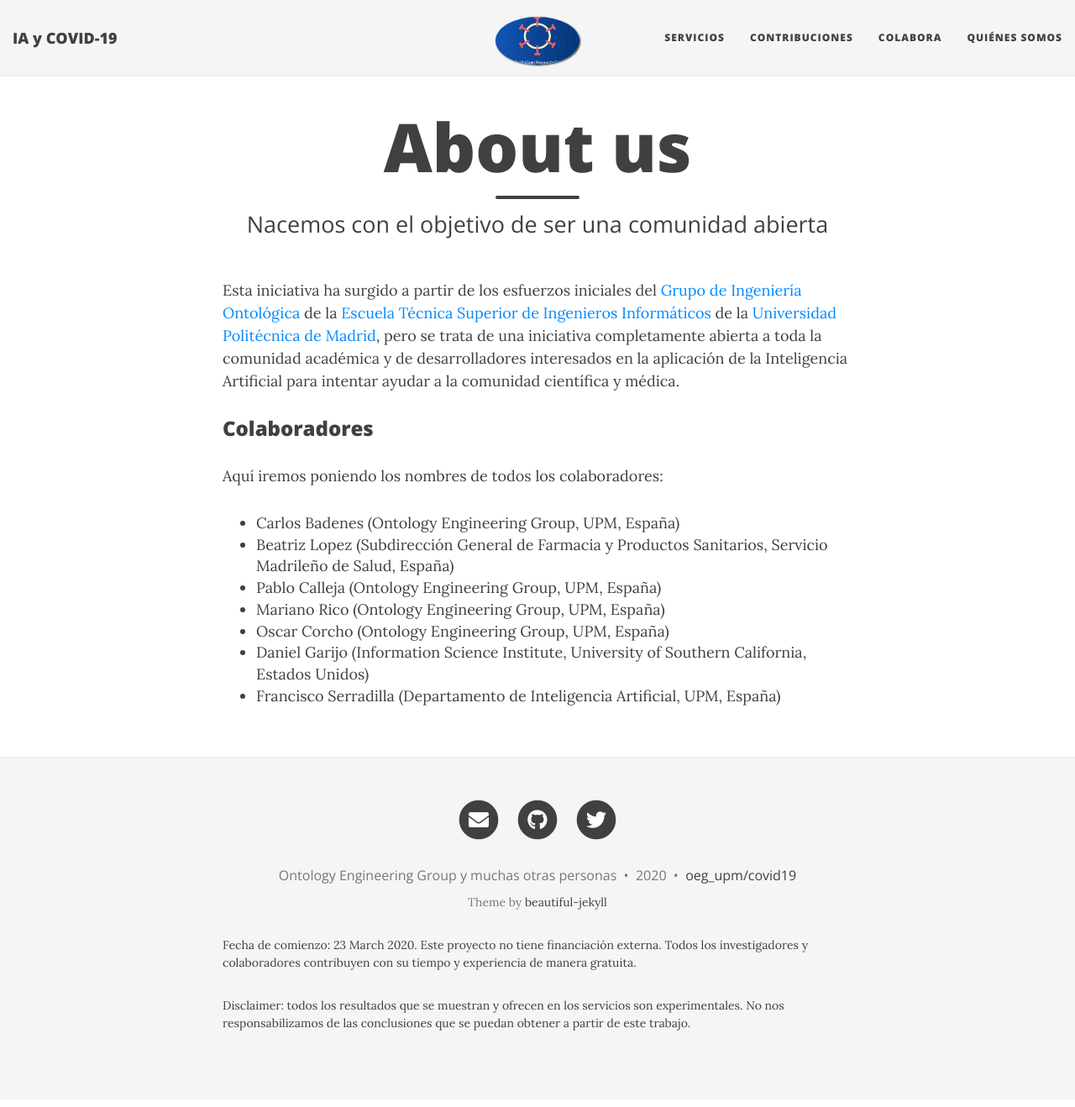
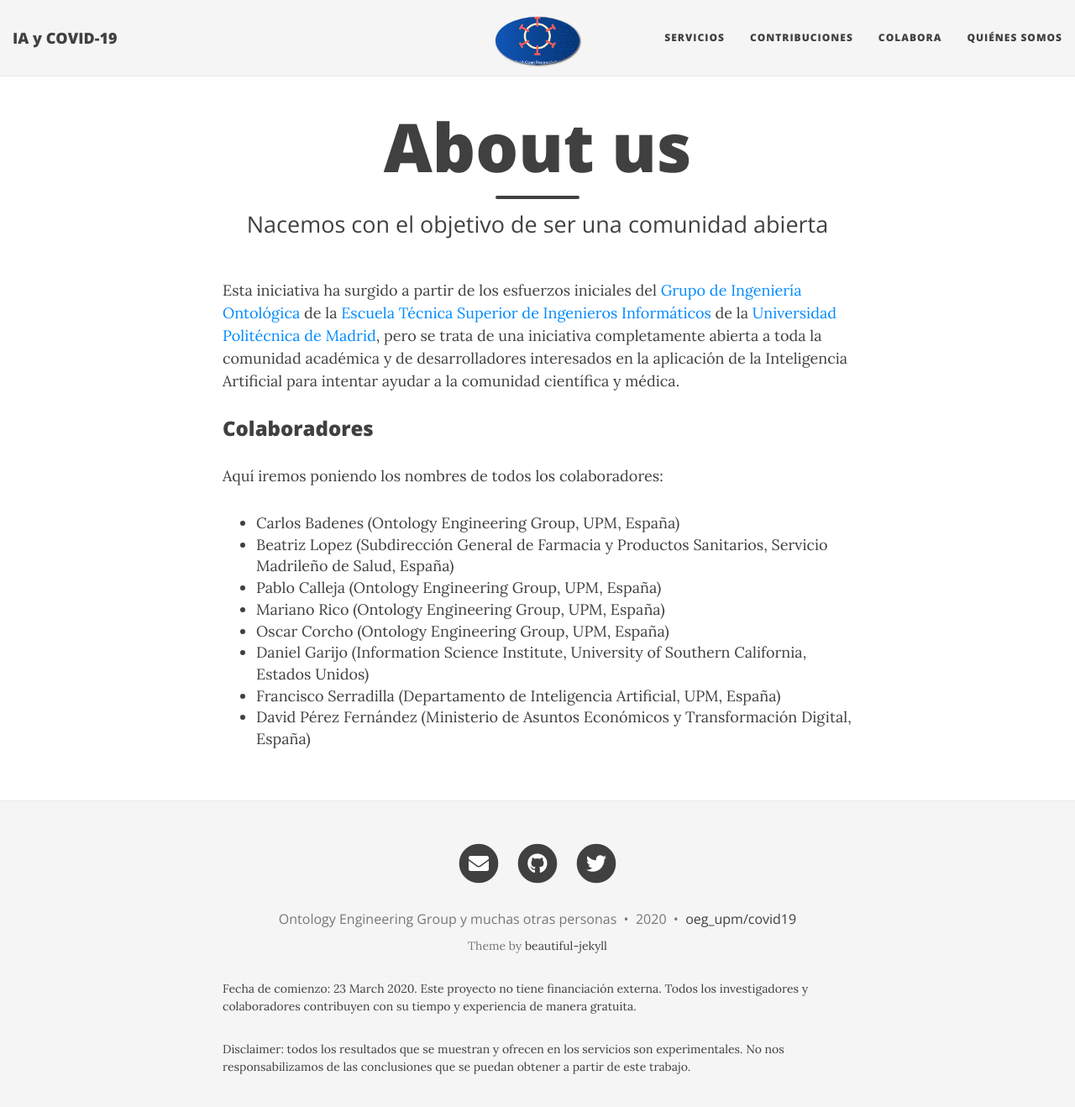
Before and after one commit to oeg-upm/covid19, a Jekyll site: the page built from aboutus.md, in a window 1280 px wide and 1361 px high. Shown: the top 1318 px of the window at 84% size. Built offline with Jekyll 4.4.1, drawn with Linux system fonts in a browser that asks for light colours; nearby versions of some CDN libraries.

Commit message:
Update aboutus.md

```diff
--- a/aboutus.md
+++ b/aboutus.md
@@ -15,3 +15,4 @@ Aquí iremos poniendo los nombres de todos los colaboradores:
 - Oscar Corcho (Ontology Engineering Group, UPM, España)
 - Daniel Garijo (Information Science Institute, University of Southern California, Estados Unidos)
 - Francisco Serradilla (Departamento de Inteligencia Artificial, UPM, España)
+- David Pérez Fernández (Ministerio de Asuntos Económicos y Transformación Digital, España)
```
